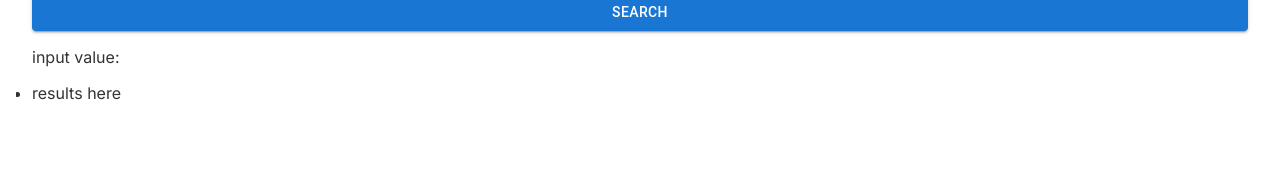
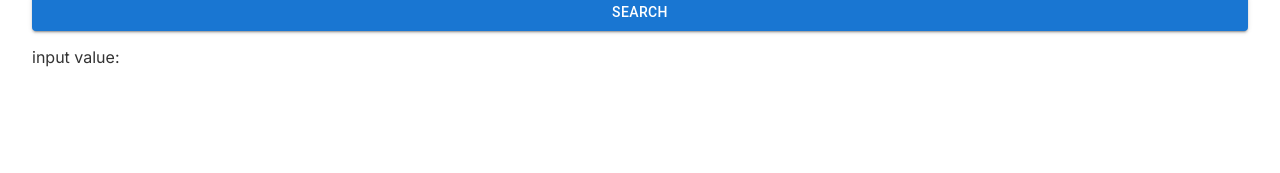
Before and after one commit to debonius/react-nba-app, a Next.js app: page /search in a window 1280 px wide. Shown: the part 253-426 px from the top of the page. Built offline with nearby package versions, Linux system fonts and the light colour scheme.

Commit message:
display search player results

```diff
--- a/src/app/search/SearchForm.tsx
+++ b/src/app/search/SearchForm.tsx
@@ -46,7 +46,11 @@ export default function SearchPlayerForm() {
             <>
                 <p>input value: {playerInput}</p>
                 <ul>
-                    <li>results here</li>
+                    {foundPlayers !== undefined &&
+                        foundPlayers.map(player => (
+                            <li key={player.id}>{player.first_name + ' ' + player.last_name}</li>
+                        ))
+                    }
                 </ul>
             </>
         )
```
